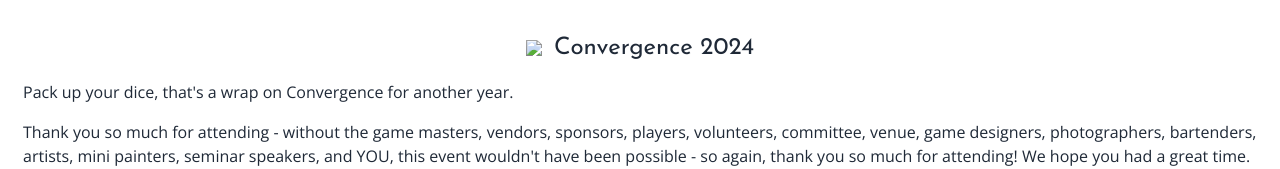
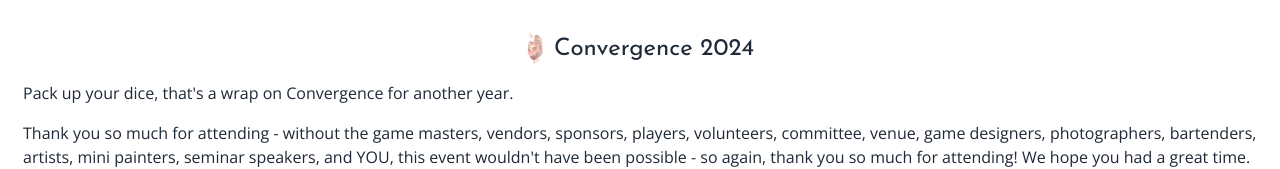
Before and after one commit to hoplime/convergence-games, a plain HTML site: page index.html in a window 1280 px wide. Shown: the top 169 px of the page. Drawn offline with nearby package versions, Linux system fonts and the light colour scheme; the site is published under a folder, as on GitHub Pages, so addresses that start at the root find nothing.

Commit message:
Remove / from Convergence logo

```diff
--- a/index.html
+++ b/index.html
@@ -31,7 +31,7 @@
                 <div class="mx-auto grid grid-cols-1 gap-4 overflow-visible xl:container">
                     <div class="h-4"></div>
                     <div class="mx-auto flex flex-row items-center gap-2">
-                        <img src="/static/images/convergence-logo-min.svg" class="w-5" />
+                        <img src="static/images/convergence-logo-min.svg" class="w-5" />
                         <span class="font-header text-2xl">Convergence 2024</span>
                     </div>
                     <p>Pack up your dice, that's a wrap on Convergence for another year.</p>
```
